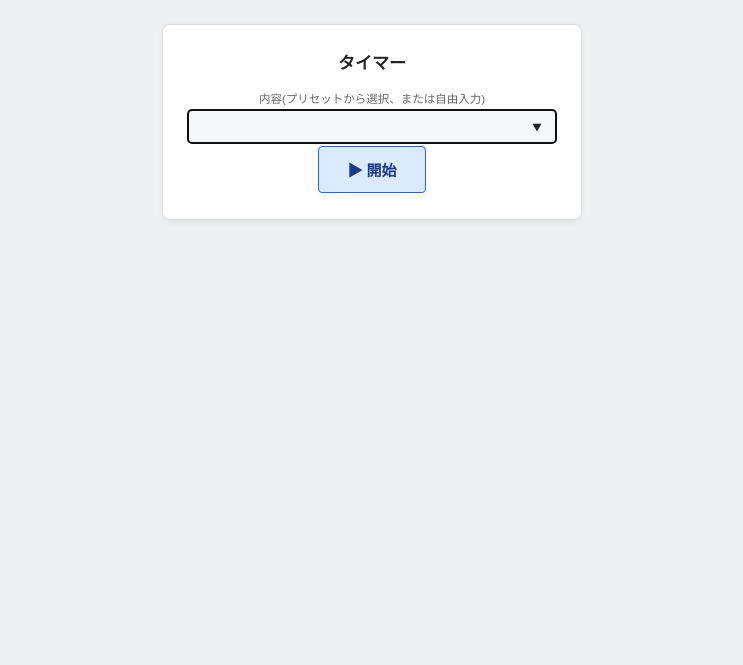
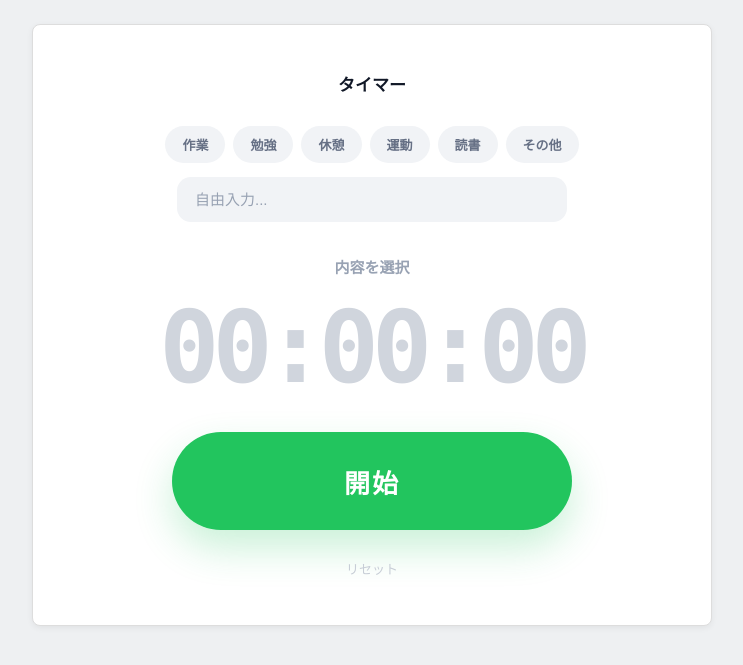
Before and after one commit to Hackit-2026/Team19, a Flask app: page /timer in a window 1280 px wide. Shown: the part 53-718 px from the top of the page, without its empty margins (268-1011 px from the left). Run offline with Flask 3, Linux system fonts and the light colour scheme; the visitor is signed in with stand-in values (Sample User, id 1); data comes from the database, SQL or seed files in the repository; data that the repository does not hold is empty; some libraries are stand-ins or nearby versions.

Commit message:
タイマー画面をシンプルな大画面UIに改善

```diff
--- a/db.py
+++ b/db.py
@@ -24,7 +24,7 @@ DEFAULT_DB_PATH = os.path.join(os.path.dirname(os.path.abspath(__file__)), "demo
 DB_PATH = os.path.abspath(os.environ.get("DATABASE_PATH", DEFAULT_DB_PATH))
 DT_FMT = "%Y-%m-%d %H:%M:%S"
 
-TASK_PRESETS = ["勉強", "筋トレ", "作業", "読書"]
+TASK_PRESETS = ["作業", "勉強", "休憩", "運動", "読書", "その他"]
 CATEGORY_PRESETS = ["学習", "仕事", "運動", "趣味", "その他"]
 
 EMAIL_VERIFICATION_TTL_HOURS = 24
--- a/static/style.css
+++ b/static/style.css
@@ -56,7 +56,12 @@ body {
   box-shadow: 0 2px 6px rgba(0,0,0,0.06);
 }
 .form-window.wide { max-width: 700px; }
-.form-window.timer-window { text-align: center; }
+.form-window.timer-window {
+  max-width: 680px;
+  min-height: 600px;
+  padding: 46px 56px;
+  text-align: center;
+}
 
 h1 { font-size: 17px; margin: 0 0 16px; }
 
@@ -176,8 +181,113 @@ table.month-grid td.today .date-num { font-weight: bold; color: #333; }
 
 .cal-actions { margin-top: 16px; display: flex; gap: 8px; }
 
-.timer-status { font-size: 13px; color: #444; }
-.elapsed-display { font-size: 40px; font-weight: bold; letter-spacing: 2px; margin: 18px 0; }
+.timer-heading { margin-bottom: 30px; color: #111827; }
+.timer-form { margin: 0 auto; }
+.timer-presets {
+  display: flex;
+  justify-content: center;
+  gap: 8px;
+  flex-wrap: wrap;
+  max-width: 460px;
+  margin: 0 auto 14px;
+}
+.timer-preset {
+  border: 0;
+  border-radius: 999px;
+  background: #f1f3f6;
+  color: #667085;
+  padding: 9px 17px;
+  font: inherit;
+  font-size: 13px;
+  font-weight: bold;
+  cursor: pointer;
+  transition: background-color 0.15s ease, color 0.15s ease, transform 0.15s ease;
+}
+.timer-preset:hover { background: #e5e7eb; color: #344054; }
+.timer-preset.is-selected { background: #111827; color: #fff; }
+.timer-preset:active { transform: translateY(1px); }
+.timer-preset:focus-visible,
+.timer-reset-button:focus-visible { outline: 3px solid #93c5fd; outline-offset: 2px; }
+.timer-task-input {
+  display: block;
+  width: min(100%, 390px);
+  margin: 0 auto;
+  border: 0;
+  border-radius: 14px;
+  background: #f1f3f6;
+  padding: 14px 18px;
+  color: #111827;
+  font: inherit;
+  font-size: 15px;
+}
+.timer-task-input::placeholder { color: #98a2b3; }
+.timer-task-input:focus { outline: 3px solid #bfdbfe; background: #f8fafc; }
+.timer-selected-task {
+  min-height: 24px;
+  margin: 34px 0 18px;
+  color: #98a2b3;
+  font-size: 15px;
+  font-weight: bold;
+}
+.elapsed-display {
+  margin: 0 auto 34px;
+  color: #080f1d;
+  font-family: "Arial Rounded MT Bold", "SFMono-Regular", Consolas, monospace;
+  font-size: clamp(58px, 12vw, 100px);
+  font-variant-numeric: tabular-nums;
+  font-weight: 800;
+  letter-spacing: -0.07em;
+  line-height: 1;
+  white-space: nowrap;
+}
+.timer-idle-time { color: #d0d5dd; }
+.timer-action-button {
+  display: block;
+  width: min(100%, 400px);
+  min-height: 98px;
+  margin: 0 auto;
+  border: 0;
+  border-radius: 999px;
+  padding: 22px 30px;
+  color: #fff;
+  font: inherit;
+  font-size: 26px;
+  font-weight: bold;
+  letter-spacing: 0.08em;
+  cursor: pointer;
+  transition: background-color 0.15s ease, box-shadow 0.15s ease, transform 0.15s ease;
+}
+.timer-start-button {
+  background: #22c55e;
+  box-shadow: 0 18px 38px rgba(34, 197, 94, 0.24);
+}
+.timer-start-button:hover { background: #16a34a; box-shadow: 0 20px 42px rgba(34, 197, 94, 0.3); }
+.timer-stop-button { background: #dc2626; }
+.timer-stop-button:hover { background: #b91c1c; box-shadow: 0 18px 38px rgba(220, 38, 38, 0.22); }
+.timer-action-button:focus-visible { outline: 3px solid #111827; outline-offset: 3px; }
+.timer-action-button:active { transform: translateY(1px); }
+.timer-reset-button {
+  margin-top: 28px;
+  border: 0;
+  background: transparent;
+  color: #c7cdd6;
+  font: inherit;
+  font-size: 13px;
+  cursor: pointer;
+}
+.timer-reset-button:hover { color: #667085; }
+.timer-help { margin: 26px 0 0; color: #98a2b3; font-size: 12px; }
+.visually-hidden {
+  position: absolute;
+  width: 1px;
+  height: 1px;
+  padding: 0;
+  margin: -1px;
+  overflow: hidden;
+  clip: rect(0, 0, 0, 0);
+  white-space: nowrap;
+  border: 0;
+}
 
 /* ナビゲーション: 未読バッジ・ハンバーガー */
 .nav-badge {
@@ -210,6 +320,16 @@ table.month-grid td.today .date-num { font-weight: bold; color: #333; }
   .page { margin: 12px auto; padding: 0 10px; }
   .auth-window, .form-window { max-width: 100%; padding: 16px; }
   .form-window.wide { max-width: 100%; }
+  .form-window.timer-window {
+    min-height: calc(100vh - 112px);
+    padding: 34px 20px;
+  }
+  .timer-heading { margin-bottom: 26px; }
+  .timer-presets { gap: 7px; margin-bottom: 12px; }
+  .timer-preset { padding: 8px 14px; font-size: 12px; }
+  .timer-selected-task { margin: 30px 0 16px; }
+  .elapsed-display { margin-bottom: 32px; font-size: clamp(48px, 19vw, 76px); }
+  .timer-action-button { min-height: 82px; font-size: 22px; }
 
   .row { flex-direction: column; align-items: stretch; gap: 8px; }
   .field.wide-field { width: 100%; }
--- a/templates/timer.html
+++ b/templates/timer.html
@@ -2,42 +2,98 @@
 {% block title %}タイマー - タイムラインカレンダー{% endblock %}
 {% block content %}
 <div class="form-window timer-window">
-  <h1>タイマー</h1>
+  <h1 class="timer-heading">タイマー</h1>
 
   {% if active %}
-    <p class="timer-status">「{{ active.task }}」を計測中…</p>
+    <p class="timer-selected-task">{{ active.task }}</p>
     <div id="elapsed" class="elapsed-display">00:00:00</div>
-    <form method="post" action="{{ url_for('timer_stop') }}">
+    <form class="timer-form" method="post" action="{{ url_for('timer_stop') }}">
       <input type="hidden" name="csrf_token" value="{{ csrf_token() }}">
-      <button type="submit" class="btn btn-primary btn-lg">■ 停止</button>
+      <button type="submit" class="timer-action-button timer-stop-button">停止</button>
     </form>
-    <div class="demo-note">
-      このページを閉じたり再読み込みしても、計測開始時刻はサーバー側(active_timersテーブル)に保存されているので、
-      再度開けば経過時間が正しく復元されます。
-    </div>
+    <p class="timer-help">ページを閉じても計測は続きます</p>
     <script>
-      var startedAt = new Date("{{ active.started_at.replace(' ', 'T') }}");
-      var el = document.getElementById('elapsed');
-      function tick() {
-        var diff = Math.max(0, Math.floor((new Date() - startedAt) / 1000));
-        var h = String(Math.floor(diff / 3600)).padStart(2, '0');
-        var m = String(Math.floor((diff % 3600) / 60)).padStart(2, '0');
-        var s = String(diff % 60).padStart(2, '0');
-        el.textContent = h + ':' + m + ':' + s;
-      }
-      tick();
-      setInterval(tick, 1000);
+      (() => {
+        const startedAt = new Date("{{ active.started_at.replace(' ', 'T') }}");
+        const elapsed = document.getElementById("elapsed");
+
+        function tick() {
+          const diff = Math.max(0, Math.floor((new Date() - startedAt) / 1000));
+          const hours = String(Math.floor(diff / 3600)).padStart(2, "0");
+          const minutes = String(Math.floor((diff % 3600) / 60)).padStart(2, "0");
+          const seconds = String(diff % 60).padStart(2, "0");
+          elapsed.textContent = `${hours}:${minutes}:${seconds}`;
+        }
+
+        tick();
+        setInterval(tick, 1000);
+      })();
     </script>
   {% else %}
-    <form method="post" action="{{ url_for('timer_start') }}">
+    <form class="timer-form" method="post" action="{{ url_for('timer_start') }}">
       <input type="hidden" name="csrf_token" value="{{ csrf_token() }}">
-      <label class="field-label">内容(プリセットから選択、または自由入力)</label>
-      <input class="field" type="text" name="task" list="task-presets" required autofocus>
-      <datalist id="task-presets">
-        {% for p in presets %}<option value="{{ p }}">{% endfor %}
-      </datalist>
-      <button type="submit" class="btn btn-primary btn-lg">▶ 開始</button>
+
+      <div class="timer-presets" aria-label="内容のプリセット">
+        {% for preset in presets %}
+          <button
+            type="button"
+            class="timer-preset"
+            data-task-preset="{{ preset }}"
+            aria-pressed="false"
+          >{{ preset }}</button>
+        {% endfor %}
+      </div>
+
+      <label class="visually-hidden" for="timer-task">タイマーの内容</label>
+      <input
+        id="timer-task"
+        class="timer-task-input"
+        type="text"
+        name="task"
+        placeholder="自由入力..."
+        maxlength="100"
+        autocomplete="off"
+        required
+      >
+
+      <p id="selected-task" class="timer-selected-task" aria-live="polite">内容を選択</p>
+      <div class="elapsed-display timer-idle-time" aria-label="未計測">00:00:00</div>
+      <button type="submit" class="timer-action-button timer-start-button">開始</button>
+      <button id="timer-reset" type="button" class="timer-reset-button">リセット</button>
     </form>
+
+    <script>
+      (() => {
+        const input = document.getElementById("timer-task");
+        const selectedTask = document.getElementById("selected-task");
+        const presetButtons = [...document.querySelectorAll("[data-task-preset]")];
+        const resetButton = document.getElementById("timer-reset");
+
+        function updateSelection(value) {
+          const task = value.trim();
+          selectedTask.textContent = task || "内容を選択";
+          presetButtons.forEach((button) => {
+            const selected = button.dataset.taskPreset === task;
+            button.classList.toggle("is-selected", selected);
+            button.setAttribute("aria-pressed", String(selected));
+          });
+        }
+
+        presetButtons.forEach((button) => {
+          button.addEventListener("click", () => {
+            input.value = button.dataset.taskPreset;
+            updateSelection(input.value);
+          });
+        });
+
+        input.addEventListener("input", () => updateSelection(input.value));
+        resetButton.addEventListener("click", () => {
+          input.value = "";
+          updateSelection("");
+          input.focus();
+        });
+      })();
+    </script>
   {% endif %}
 </div>
 {% endblock %}
```
